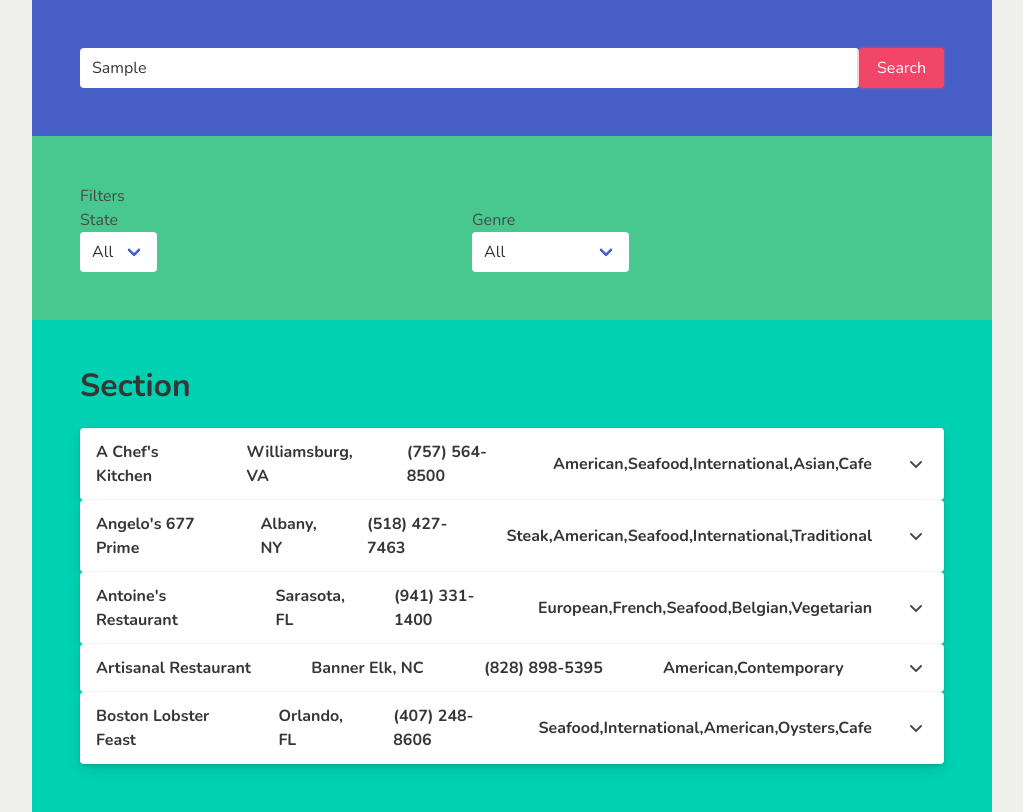
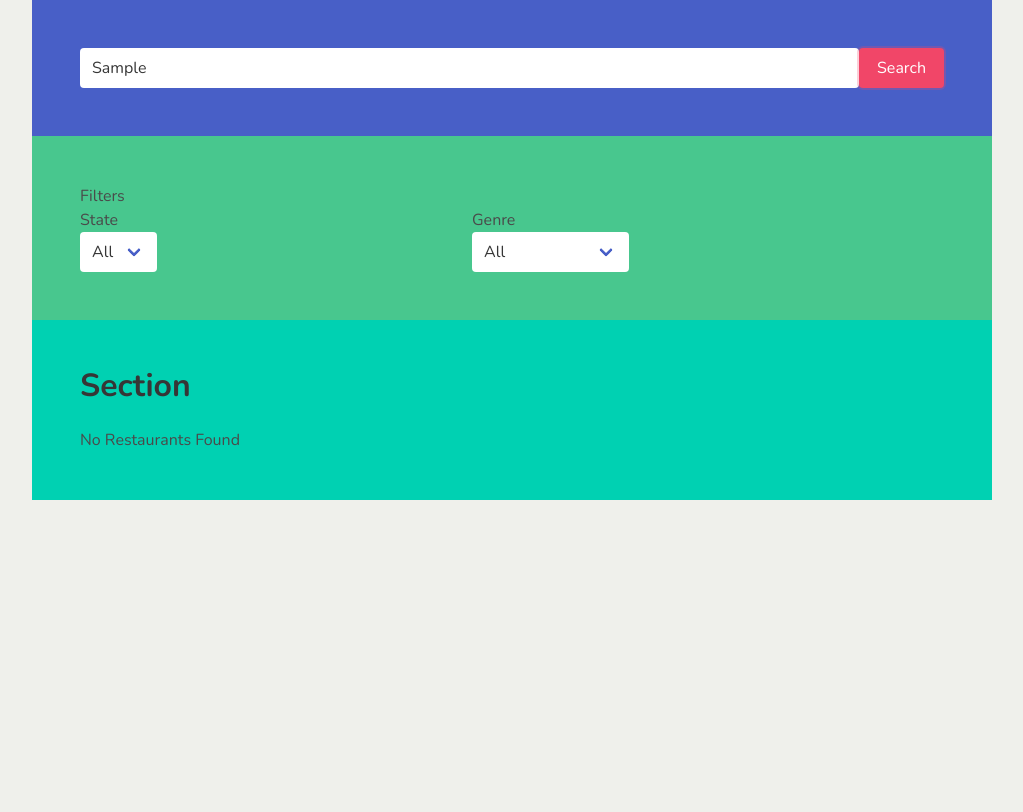
Before and after one commit to JEduardoRJx/restaurants-fe, a React (Create React App) app: page / in a window 1280 px wide. Both pictures are taken after typing "Sample" into the empty fields and a click on the button "Search". Shown: the whole page, without its empty margins (128-1151 px from the left). Built offline with nearby package versions, Linux system fonts and the light colour scheme.

Commit message:
Revamp renderrestaurants function and remove restaurants from props and component

```diff
--- a/src/TableSection.js
+++ b/src/TableSection.js
@@ -1,20 +1,20 @@
 import React from 'react';
 import { TableItem } from './TableItem';
 
-export const TableSection = ({ restaurants, filteredRestaurants }) => {
+export const TableSection = ({ filteredRestaurants }) => {
 
-  const renderRestaurants = (restaurants, filteredRestaurants) => {
+  const renderRestaurants = (filteredRestaurants) => {
     if (filteredRestaurants.length) {
       return filteredRestaurants.map(rest => <TableItem key={rest.id} rest={rest} />)
     } else {
-      return restaurants.map(rest => <TableItem key={rest.id} rest={rest} />)
+      return <p>No Restaurants Found</p>
     }
   }
 
   return (
     <section className="section has-background-primary">
       <h1 className="title">Section</h1>
-      {renderRestaurants(restaurants, filteredRestaurants)}
+      {renderRestaurants(filteredRestaurants)}
 
       {/* <h2 className="subtitle">
         A simple container to divide your page into <strong>sections</strong>, like the one you're currently reading
```
